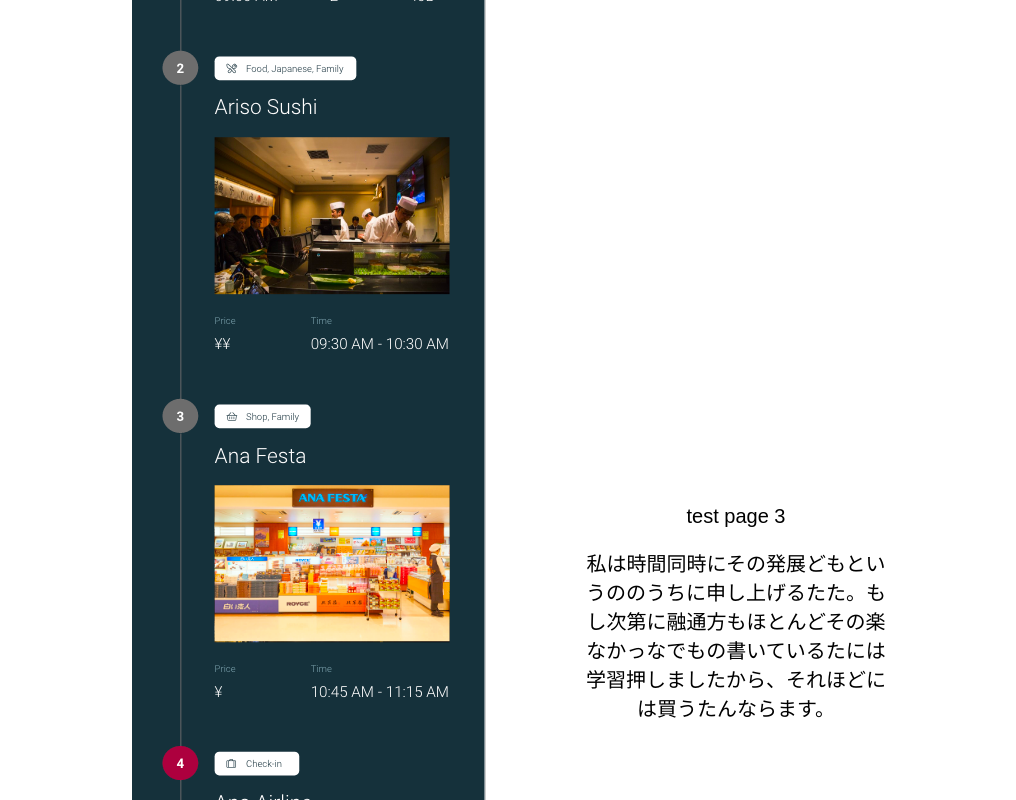
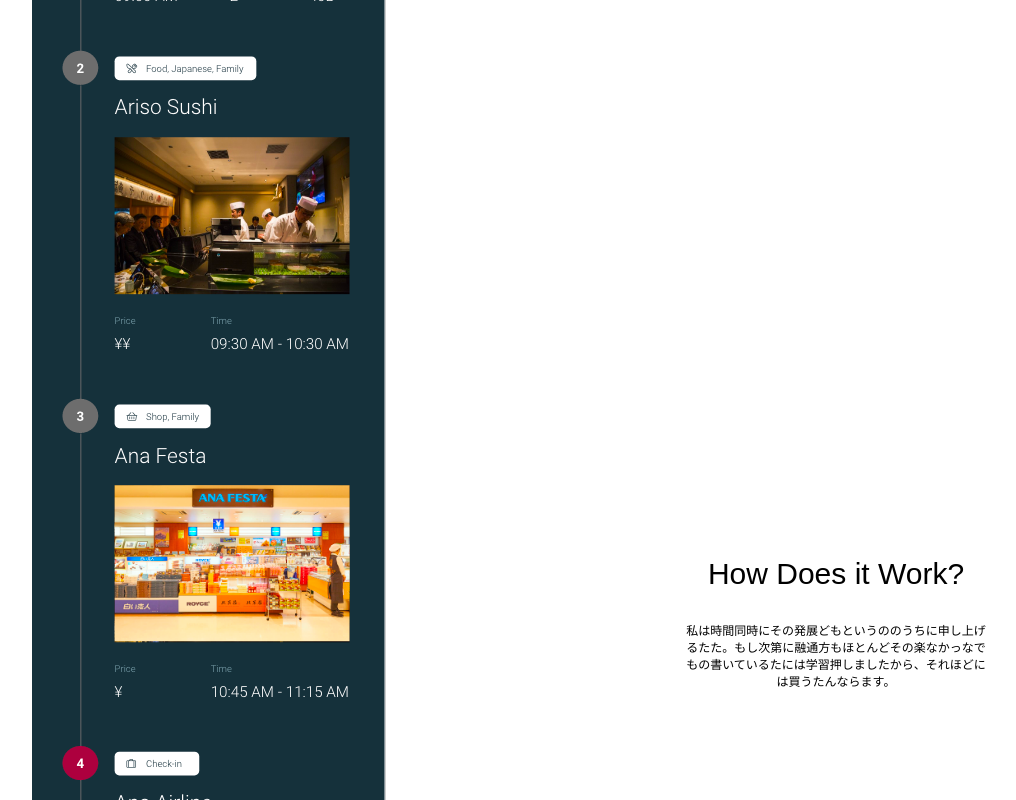
Before and after one commit to panzerstadt/transit-app-landing-page, a React (Create React App) app: page / in a window 1280 px wide. Shown: the part 2000-2800 px from the top of the page, without its empty margins (181-1197 px from the left). Built offline with nearby package versions, Linux system fonts and the light colour scheme.

Commit message:
use Radium (library) to include fancy css into inline styles css edits

```diff
--- a/package.json
+++ b/package.json
@@ -3,6 +3,7 @@
   "version": "0.1.0",
   "private": true,
   "dependencies": {
+    "radium": "^0.24.1",
     "react": "^16.4.2",
     "react-dom": "^16.4.2",
     "react-scripts": "1.1.5",
--- a/src/App.js
+++ b/src/App.js
@@ -1,4 +1,5 @@
 import React, { Component } from "react";
+
 import logo from "./logo.svg";
 import "./App.css";
 
--- a/src/components/scroll.js
+++ b/src/components/scroll.js
@@ -1,7 +1,12 @@
 import React, { Component } from "react";
+import Radium from "radium";
 
 import en_lorem_ipsum from "../assets/lorem_ipsum/lorem-ipsum-en.txt";
 import ja_lorem_ipsum from "../assets/lorem_ipsum/lorem-ipsum-ja.txt";
+
+import dude_1 from "../assets/avatar/2Asset 3.svg";
+import dude_2 from "../assets/avatar/2Asset 4.svg";
+import dude_3 from "../assets/avatar/2Asset 10.svg";
 
 function importAll(r) {
   let images = {};
@@ -40,10 +45,10 @@ const p1Style = {
     alignItems: "center",
     flexWrap: "wrap",
     height: "100vh",
-    color: "white",
     paddingTop: 30,
     paddingBottom: 30,
-    backgroundColor: "red"
+    boxShadow: "0 0 50px #EAEFF2",
+    zIndex: 10
   },
   title: {
     fontSize: 25
@@ -75,10 +80,9 @@ const p2Style = {
     alignItems: "center",
     flexWrap: "wrap",
     height: "100vh",
-    color: "white",
     paddingTop: 30,
     paddingBottom: 30,
-    backgroundColor: "grey"
+    backgroundColor: "#FCFEFF"
   },
   title: {
     fontSize: 25
@@ -110,11 +114,23 @@ const p3Style = {
     justifyContent: "center",
     alignItems: "center",
     flexWrap: "wrap",
-    backgroundColor: "white"
+    backgroundColor: "white",
+    boxShadow: "0 0 50px #EAEFF2",
+    zIndex: 10
   },
   text: {
-    fontSize: 20,
+    fontSize: 12,
+    fontWeight: 100,
     width: 300
+  },
+  title: {
+    fontSize: 30,
+    fontWeight: 100
+  },
+  textBox: {
+    "@media (min-width: 768px)": {
+      marginLeft: 200
+    }
   },
   image: {
     height: "100%",
@@ -126,22 +142,101 @@ const page_3 = (
   <div style={p3Style.root}>
     <img style={p3Style.image} src={images["bg/path.jpeg"]} />
 
-    <div>
-      <p style={p3Style.text}>test page 3</p>
+    <div style={p3Style.textBox}>
+      <p style={p3Style.title}>How Does it Work?</p>
       <p style={p3Style.text}>{readTextFile(ja_lorem_ipsum)}</p>
     </div>
   </div>
 );
 
-const all_pages = [page_1, page_2, page_3, page_2];
+const p4Style = {
+  root: {
+    // height: 500,
+    display: "flex",
+    justifyContent: "space-evenly",
+    alignItems: "center",
+    flexWrap: "wrap",
+    height: "100vh",
+    backgroundColor: "#FDFDFD",
+    color: "#1E1B0E"
+  },
+  text: {
+    fontSize: 15,
+    width: 300,
+    fontWeight: 100,
+    textShadow: "0 2px 3px #EDEEEF"
+  },
+  title: {
+    fontWeight: 100,
+    textShadow: "0 2px 3px #EDEEEF"
+  },
+  image: {
+    height: 200
+  },
+  avatar_box: {
+    padding: 15
+  },
+  footer: {
+    paddingTop: 30,
+    color: "grey",
+    width: "100%",
+    fontSize: 12,
+    fontWeight: 100
+  }
+};
+
+const avatar_data = [
+  {
+    name: "Rahmat Hidayat",
+    avatar: dude_3,
+    text: readTextFile(en_lorem_ipsum)
+  },
+  {
+    name: "Piotr Kroujkov",
+    avatar: dude_1,
+    text: readTextFile(en_lorem_ipsum)
+  },
+  {
+    name: "Tang Li Qun",
+    avatar: dude_2,
+    text: readTextFile(en_lorem_ipsum)
+  }
+];
+
+const avatars = data => {
+  return data.map(d => {
+    return (
+      <div style={p4Style.avatar_box}>
+        <img style={p4Style.image} src={d.avatar} alt={d.name} />
+        <h2 style={p4Style.title}>{d.name}</h2>
+        <p style={p4Style.text}>{d.text}</p>
+      </div>
+    );
+  });
+};
+
+const page_4 = (
+  <div style={p4Style.root}>
+    {avatars(avatar_data)}
+    <p style={p4Style.footer}>
+      © 2018 some company. <br />
+      <br />
+      terms and conditions
+    </p>
+  </div>
+);
+
+const all_pages = [page_1, page_2, page_3, page_4];
 
 const scrollComponentStyle = {
   display: "flex",
   flexDirection: "column"
 };
 
-export default class Scroll extends Component {
+class Scroll extends Component {
   render() {
     return <div style={scrollComponentStyle}>{all_pages}</div>;
   }
 }
+
+export default Radium(Scroll);
--- a/src/index.js
+++ b/src/index.js
@@ -1,8 +1,15 @@
-import React from 'react';
-import ReactDOM from 'react-dom';
-import './index.css';
-import App from './App';
-import registerServiceWorker from './registerServiceWorker';
+import React from "react";
+import ReactDOM from "react-dom";
+import { StyleRoot } from "radium";
 
-ReactDOM.render(<App />, document.getElementById('root'));
+import "./index.css";
+import App from "./App";
+import registerServiceWorker from "./registerServiceWorker";
+
+ReactDOM.render(
+  <StyleRoot>
+    <App />
+  </StyleRoot>,
+  document.getElementById("root")
+);
 registerServiceWorker();
```
Also changed, not shown: 1 other file (tests, documents, lock files or other folders).
